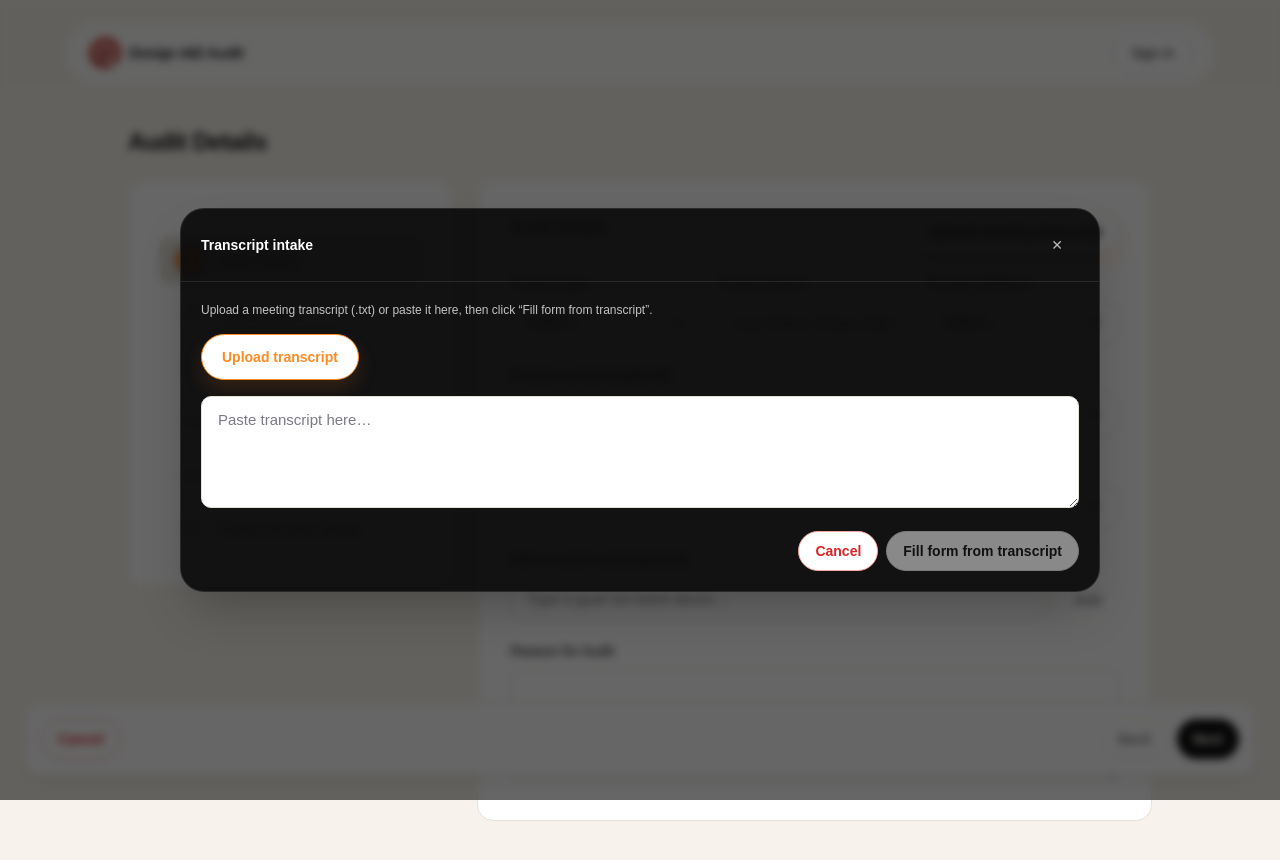
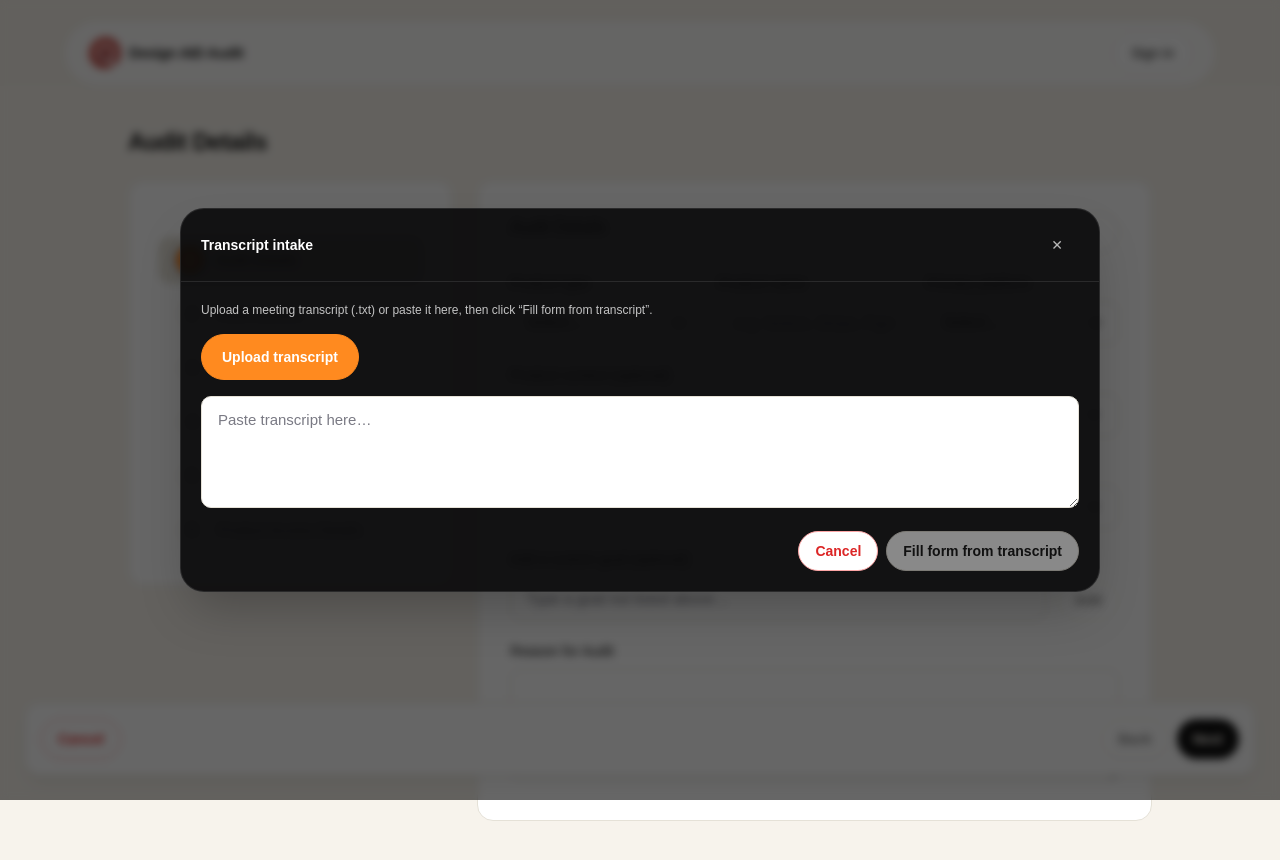
Before and after one commit to StudiovitaminD/ux-audit-tool, a Next.js app: page /audit in a window 1280 px wide. Both pictures are taken after a click on the button "Upload meeting transcript". Shown: the top 860 px of the page. Built offline with nearby package versions, Linux system fonts and the light colour scheme.

Commit message:
Make transcript and upload buttons solid orange

```diff
--- a/src/components/audit/audit-form.tsx
+++ b/src/components/audit/audit-form.tsx
@@ -315,7 +315,7 @@ const accessModeOptions: AuditSelectOption[] = [
 ];
 
 const orangeFileInputClassName =
-  "block w-full text-sm text-zinc-600 file:mr-4 file:rounded-full file:border file:border-[#ff8a1f] file:bg-white file:px-5 file:py-3 file:text-sm file:font-semibold file:text-[#ff8a1f] file:shadow-[0_10px_20px_rgba(255,138,31,0.14)] file:transition file:hover:border-[#f57f15] file:hover:text-[#f57f15] dark:text-zinc-300 dark:file:bg-white dark:file:text-[#ff8a1f] dark:file:border-[#ff8a1f] dark:file:hover:border-[#f57f15] dark:file:hover:text-[#f57f15]";
+  "block w-full text-sm text-zinc-600 file:mr-4 file:rounded-full file:border file:border-[#ff8a1f] file:bg-[#ff8a1f] file:px-5 file:py-3 file:text-sm file:font-semibold file:text-white file:transition file:hover:bg-[#f57f15] dark:text-zinc-300 dark:file:bg-[#ff8a1f] dark:file:text-white dark:file:border-[#ff8a1f] dark:file:hover:bg-[#f57f15]";
 
 function accessModeOptionsFor(
   type: AuditPayload["product"]["type"],
--- a/src/components/audit/intake-assistant.tsx
+++ b/src/components/audit/intake-assistant.tsx
@@ -47,7 +47,7 @@ export function IntakeAssistant({
   const hasTranscript = transcript.trim().length > 0 || Boolean(fileName);
   const triggerLabel = hasTranscript ? "View meeting transcript" : "Upload meeting transcript";
   const triggerButtonClass =
-    "inline-flex items-center justify-center rounded-full border border-[#ff8a1f] bg-white px-5 py-3 text-sm font-semibold text-[#ff8a1f] shadow-[0_10px_20px_rgba(255,138,31,0.14)] transition-colors hover:border-[#f57f15] hover:text-[#f57f15] dark:border-[#ff8a1f] dark:bg-white dark:text-[#ff8a1f] dark:hover:border-[#f57f15] dark:hover:text-[#f57f15]";
+    "inline-flex items-center justify-center rounded-full border border-[#ff8a1f] bg-[#ff8a1f] px-5 py-3 text-sm font-semibold text-white transition-colors hover:bg-[#f57f15] dark:border-[#ff8a1f] dark:bg-[#ff8a1f] dark:text-white dark:hover:bg-[#f57f15]";
 
   const helperText = useMemo(
     () =>
@@ -106,8 +106,8 @@ export function IntakeAssistant({
             placement === "fixed"
               ? triggerButtonClass
               : placement === "header"
-                ? "inline-flex items-center justify-center rounded-full border border-[#ff8a1f] bg-white px-4 py-2 text-sm font-semibold text-[#ff8a1f] shadow-[0_10px_20px_rgba(255,138,31,0.14)] transition-colors hover:border-[#f57f15] hover:text-[#f57f15] dark:border-[#ff8a1f] dark:bg-white dark:text-[#ff8a1f] dark:hover:border-[#f57f15] dark:hover:text-[#f57f15]"
-              : "inline-flex w-full max-w-sm items-center justify-center rounded-full border border-[#ff8a1f] bg-white px-5 py-3 text-sm font-semibold text-[#ff8a1f] shadow-[0_10px_20px_rgba(255,138,31,0.14)] transition-colors hover:border-[#f57f15] hover:text-[#f57f15] dark:border-[#ff8a1f] dark:bg-white dark:text-[#ff8a1f] dark:hover:border-[#f57f15] dark:hover:text-[#f57f15] sm:w-auto"
+                ? "inline-flex items-center justify-center rounded-full border border-[#ff8a1f] bg-[#ff8a1f] px-4 py-2 text-sm font-semibold text-white transition-colors hover:bg-[#f57f15] dark:border-[#ff8a1f] dark:bg-[#ff8a1f] dark:text-white dark:hover:bg-[#f57f15]"
+              : "inline-flex w-full max-w-sm items-center justify-center rounded-full border border-[#ff8a1f] bg-[#ff8a1f] px-5 py-3 text-sm font-semibold text-white transition-colors hover:bg-[#f57f15] dark:border-[#ff8a1f] dark:bg-[#ff8a1f] dark:text-white dark:hover:bg-[#f57f15] sm:w-auto"
           }
           onClick={() => setOpen(true)}
           aria-label={triggerLabel}
@@ -143,7 +143,7 @@ export function IntakeAssistant({
               <div className="text-xs text-white/75">{helperText}</div>
 
               <div className="flex flex-wrap items-center gap-3">
-                <label className="inline-flex cursor-pointer items-center gap-2 rounded-full border border-[#ff8a1f] bg-white px-5 py-3 text-sm font-semibold text-[#ff8a1f] shadow-[0_10px_20px_rgba(255,138,31,0.14)] transition-colors hover:border-[#f57f15] hover:text-[#f57f15]">
+                <label className="inline-flex cursor-pointer items-center gap-2 rounded-full border border-[#ff8a1f] bg-[#ff8a1f] px-5 py-3 text-sm font-semibold text-white transition-colors hover:bg-[#f57f15]">
                   <input
                     type="file"
                     accept=".txt,.md,text/plain"
```
